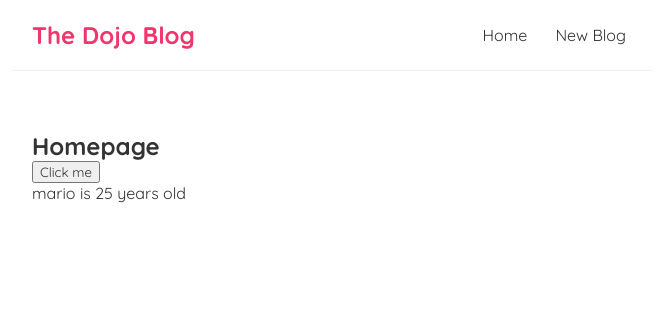
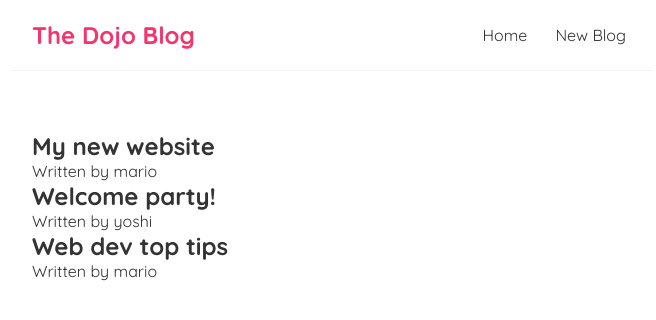
Before and after one commit to matsumoto2004/practice_react, a React (Create React App) app: page / in a window 1280 px wide. Shown: the top 320 px of the page, without its empty margins (308-964 px from the left). Built offline with nearby package versions, Linux system fonts and the light colour scheme.

Commit message:
#10 finished

```diff
--- a/src/Home.js
+++ b/src/Home.js
@@ -1,20 +1,21 @@
 import {useState} from 'react';
 
 const Home = () => {
-  //let name='mario';
-  const [name,setName]=useState('mario');
-  const [age,setAge]=useState(25)
-  const handleClick = () => {
-    setName('luigi');
-    setAge(30);
-  }
+  const [blogs, setBlogs] = useState([
+    { title: 'My new website', body: 'lorem ipsum...', author: 'mario', id: 1 },
+    { title: 'Welcome party!', body: 'lorem ipsum...', author: 'yoshi', id: 2 },
+    { title: 'Web dev top tips', body: 'lorem ipsum...', author: 'mario', id: 3 }
+  ])
 
 
   return (
     <div className="home">
-      <h2>Homepage</h2>
-      <button onClick={handleClick}>Click me</button>
-      <p>{name} is {age} years old</p>
+      {blogs.map((blog) => (
+        <div className="blog-preview" key={blog.id}>
+          <h2>{blog.title}</h2>
+          <p>Written by {blog.author}</p>
+        </div>
+      ))}
     </div>
   );
 }
```
